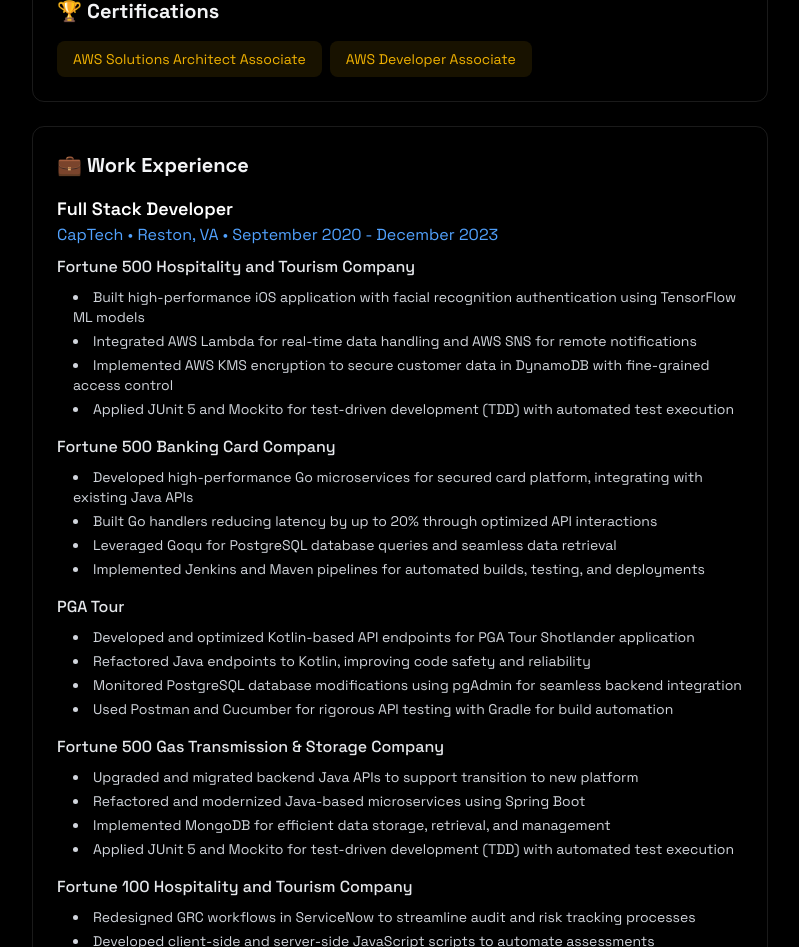
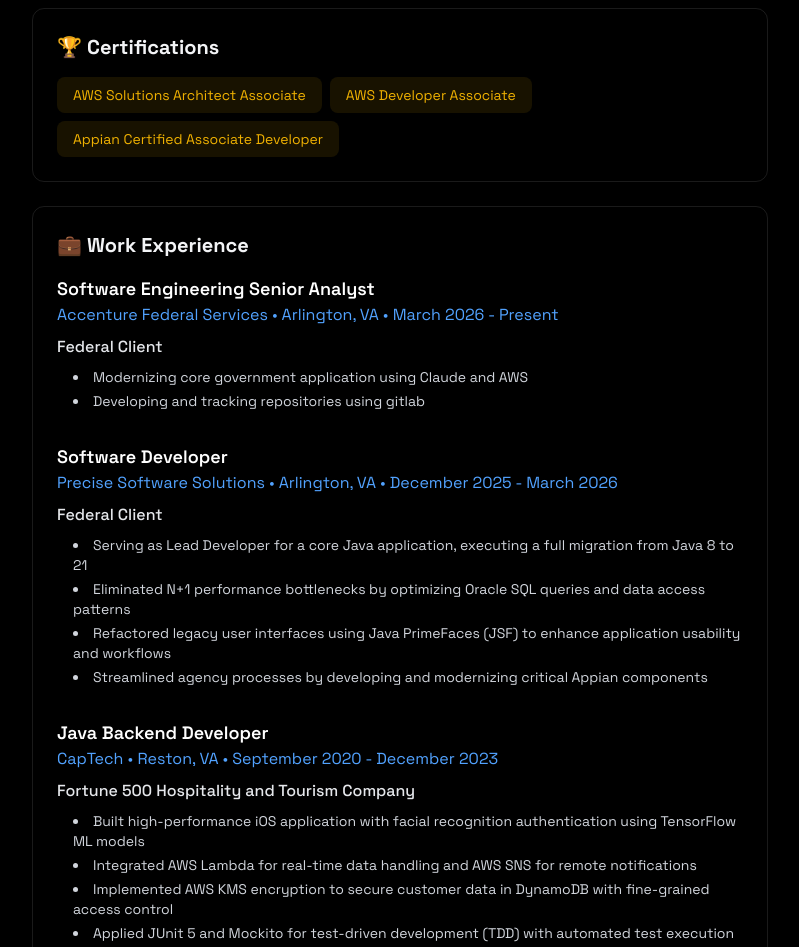
Before and after one commit to farazalam27/fqa-portfolio, a React (Vite) app: page / in a window 1280 px wide. Shown: the part 1820-2767 px from the top of the page, without its empty margins (240-1039 px from the left). Built offline with nearby package versions, Linux system fonts and the light colour scheme; no server answers.

Commit message:
Update resume and skills

```diff
--- a/chat_context/resume/resume_text.json
+++ b/chat_context/resume/resume_text.json
@@ -1,6 +1,6 @@
 {
   "name": "Faraz Alam",
-  "title": "Full Stack Developer",
+  "title": "Software Engineering Senior Analyst",
   "email": "contact@farazqalam.com",
   "location": "Virginia, USA",
   "summary": "Experienced Full Stack Developer with 3+ years building enterprise applications for Fortune 500 companies. Specialized in Java/Spring Boot, Go microservices, iOS development, and cloud architecture with AWS. Strong background in performance optimization, machine learning integration, and test-driven development.",
@@ -13,11 +13,44 @@
   },
   "certifications": [
     "AWS Solutions Architect Associate",
-    "AWS Developer Associate"
+    "AWS Developer Associate",
+    "Appian Certified Associate Developer"
   ],
   "experience": [
     {
-      "title": "Full Stack Developer",
+      "title": "Software Engineering Senior Analyst",
+      "company": "Accenture Federal Services",
+      "location": "Arlington, VA",
+      "duration": "March 2026 - Present",
+      "clients": [
+        {
+          "name": "Federal Client",
+          "achievements": [
+            "Modernizing core government application using Claude and AWS",
+            "Developing and tracking repositories using gitlab"
+          ]
+        }
+      ]
+    },
+    {
+      "title": "Software Developer",
+      "company": "Precise Software Solutions",
+      "location": "Arlington, VA",
+      "duration": "December 2025 - March 2026",
+      "clients": [
+        {
+          "name": "Federal Client",
+          "achievements": [
+            "Serving as Lead Developer for a core Java application, executing a full migration from Java 8 to 21",
+            "Eliminated N+1 performance bottlenecks by optimizing Oracle SQL queries and data access patterns",
+            "Refactored legacy user interfaces using Java PrimeFaces (JSF) to enhance application usability and workflows",
+            "Streamlined agency processes by developing and modernizing critical Appian components"
+          ]
+        }
+      ]
+    },
+    {
+      "title": "Java Backend Developer",
       "company": "CapTech",
       "location": "Reston, VA",
       "duration": "September 2020 - December 2023",
--- a/chat_context/skills/technical_skills.json
+++ b/chat_context/skills/technical_skills.json
@@ -18,9 +18,9 @@
   "databases": ["PostgreSQL", "MongoDB", "Redis", "DynamoDB", "RDS", "SQLite"],
   "cloud_services": {
     "aws": ["Lambda", "S3", "EC2", "KMS", "SNS", "DynamoDB", "RDS"],
-    "deployment": ["Docker", "Kubernetes", "Serverless"]
+    "deployment": ["Docker", "Kubernetes", "Serverless", "Appian"]
   },
-  "tools": ["Git", "Jenkins", "Maven", "Gradle", "Postman", "JIRA", "ServiceNow", "pgAdmin"],
+  "tools": ["Claude", "GitLab", "Git", "Jenkins", "Maven", "Gradle", "Postman", "JIRA", "ServiceNow", "pgAdmin"],
   "certifications": [
     "AWS Solutions Architect Associate",
     "AWS Developer Associate"
--- a/src/components/sections/About.tsx
+++ b/src/components/sections/About.tsx
@@ -5,8 +5,8 @@ export const About = (): JSX.Element => {
     const languages: string[] = ["JavaScript", "TypeScript", "Java", "Go", "Kotlin", "Swift", "Python", "SQL"];
     const frameworks: string[] = ["Angular", "React", "Next.js", "Node.js", "Express.js", "Spring Boot", "Tailwind CSS", "Bootstrap"];
     const databases: string[] = ["PostgreSQL", "MongoDB", "SQLite", "DynamoDB", "RDS"];
-    const tools: string[] = ["AWS", "Lambda", "S3", "EC2", "Docker", "Kubernetes", "Jenkins", "Serverless", "Git", "Maven", "Gradle", "Postman", "JIRA"];
-    const certifications: string[] = ["AWS Solutions Architect Associate", "AWS Developer Associate"];
+    const tools: string[] = ["Claude", "AWS", "Lambda", "S3", "EC2", "Docker", "Kubernetes", "Jenkins", "GitLab", "Git", "Appian", "Serverless", "Maven", "Gradle", "Postman", "JIRA"];
+    const certifications: string[] = ["AWS Solutions Architect Associate", "AWS Developer Associate", "Appian Certified Associate Developer"];
 
     return (
         <section id="about" className="min-h-screen flex items-center justify-center py-20"
@@ -112,7 +112,33 @@ export const About = (): JSX.Element => {
                         <h3 className="text-xl font-bold mb-4">💼 Work Experience</h3>
                         <div className="space-y-6 text-gray-300">
                             <div>
-                                <h4 className="font-semibold text-white text-lg">Full Stack Developer</h4>
+                                <h4 className="font-semibold text-white text-lg">Software Engineering Senior Analyst</h4>
+                                <div className="text-blue-400 mb-2">Accenture Federal Services • Arlington, VA • March 2026 - Present</div>
+                                <div className="space-y-4 mb-8">
+                                    <div>
+                                        <h5 className="font-medium text-gray-200 mb-2">Federal Client</h5>
+                                        <ul className="list-disc list-inside space-y-1 text-sm ml-4">
+                                            <li>Modernizing core government application using Claude and AWS</li>
+                                            <li>Developing and tracking repositories using gitlab</li>
+                                        </ul>
+                                    </div>
+                                </div>
+
+                                <h4 className="font-semibold text-white text-lg mt-6">Software Developer</h4>
+                                <div className="text-blue-400 mb-2">Precise Software Solutions • Arlington, VA • December 2025 - March 2026</div>
+                                <div className="space-y-4 mb-8">
+                                    <div>
+                                        <h5 className="font-medium text-gray-200 mb-2">Federal Client</h5>
+                                        <ul className="list-disc list-inside space-y-1 text-sm ml-4">
+                                            <li>Serving as Lead Developer for a core Java application, executing a full migration from Java 8 to 21</li>
+                                            <li>Eliminated N+1 performance bottlenecks by optimizing Oracle SQL queries and data access patterns</li>
+                                            <li>Refactored legacy user interfaces using Java PrimeFaces (JSF) to enhance application usability and workflows</li>
+                                            <li>Streamlined agency processes by developing and modernizing critical Appian components</li>
+                                        </ul>
+                                    </div>
+                                </div>
+
+                                <h4 className="font-semibold text-white text-lg mt-6">Java Backend Developer</h4>
                                 <div className="text-blue-400 mb-2">CapTech • Reston, VA • September 2020 - December 2023</div>
 
                                 <div className="space-y-4">
```
